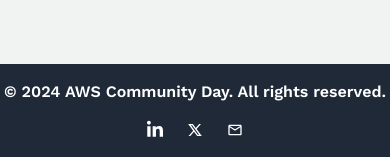
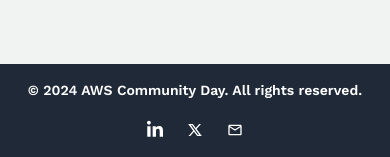
Before and after one commit to Kiunga1/aws-student-community-day, a React (Vite) app: page / in a window 390 px wide. Shown: the part 6463-6620 px from the top of the page. Built offline with nearby package versions, Linux system fonts and the light colour scheme.

Commit message:
Add footer style

```diff
--- a/src/components/Footer.jsx
+++ b/src/components/Footer.jsx
@@ -4,10 +4,10 @@
 
 const Footer = () => {
   return (
-    <footer className="bg-gray-800 text-white py-4 h-24 grid">
+    <footer className="bg-gray-800 text-white py-4 h-24 grid px-2">
       <div className="container mx-auto flex flex-col lg:flex-row justify-between items-center">
         {/* Copyright Section */}
-        <div className="text-md lg:text-xl font-sans font-semibold">
+        <div className="text-sm md:text-xl font-sans font-semibold">
           &copy; {new Date().getFullYear()} AWS Community Day. All rights reserved.
         </div>
 
```
